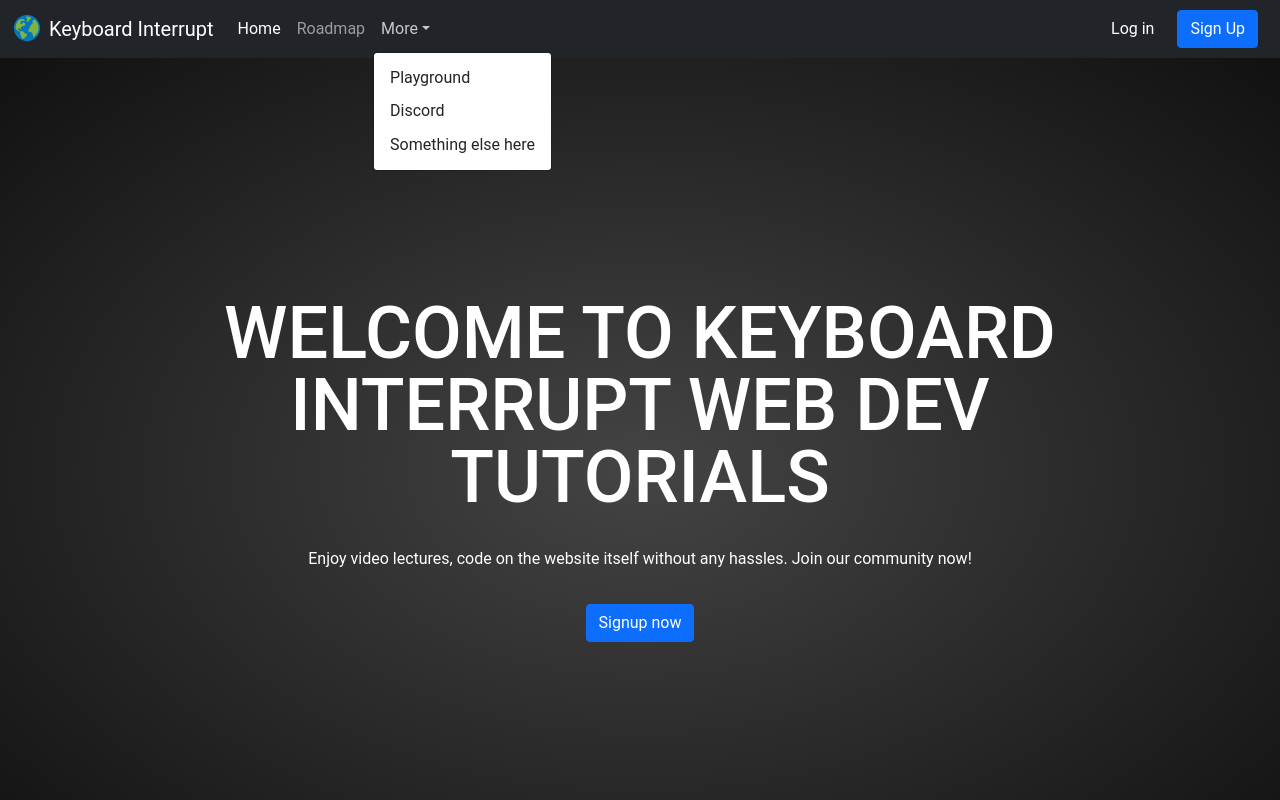
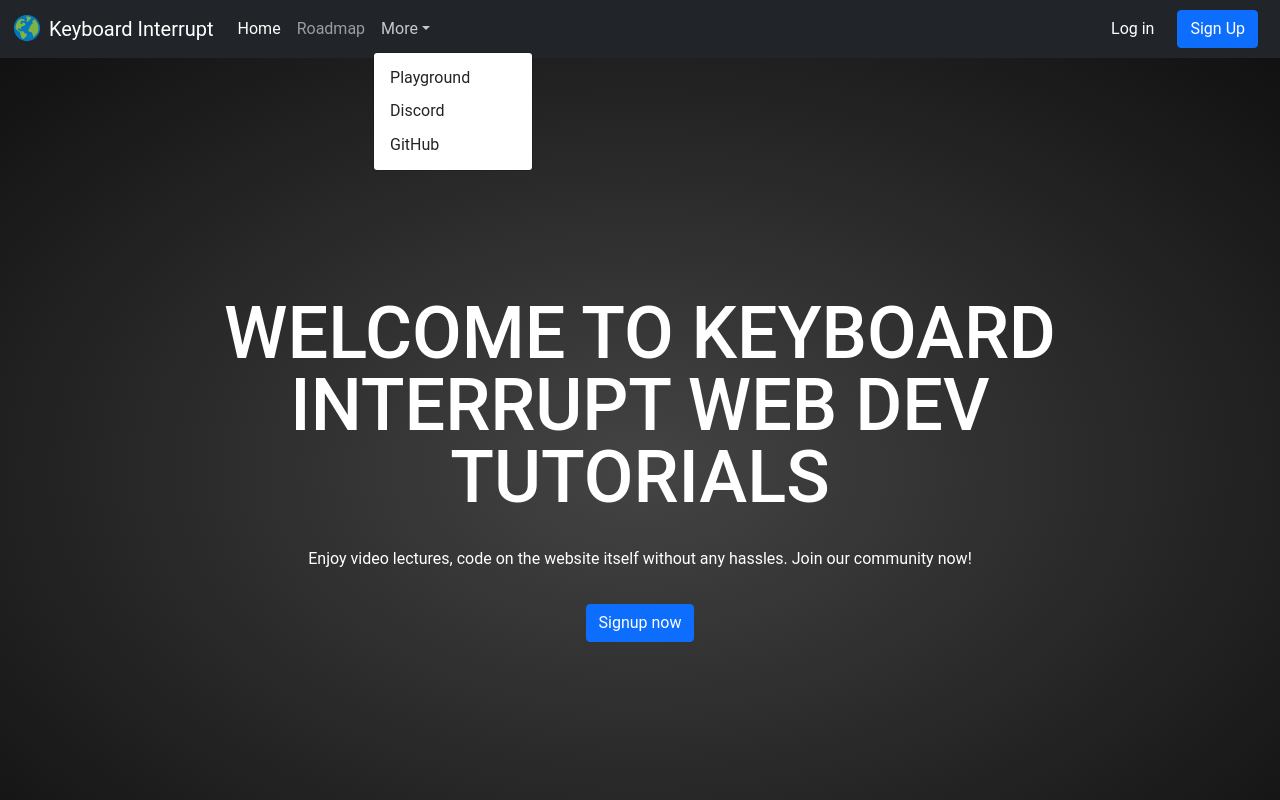
Before and after one commit to ac2302/keyboard-interrupt-CSHTN-08, a React (Create React App) app in the folder react-frontend/: page / in a window 1280 px wide. Both pictures are taken after a click on the link "More". Shown: the top 800 px of the page. Built offline with nearby package versions, Linux system fonts and the light colour scheme.

Commit message:
organize navbar

```diff
--- a/react-frontend/src/components/Navbar.jsx
+++ b/react-frontend/src/components/Navbar.jsx
@@ -66,8 +66,12 @@ function Navbar({ auth, setAuth }) {
 										</a>
 									</li>
 									<li>
-										<a className="dropdown-item" href="#">
-											Something else here
+										<a
+											className="dropdown-item"
+											target="_blank"
+											href="https://github.com/ac2302/keyboard-interrupt-CSHTN-08"
+										>
+											GitHub
 										</a>
 									</li>
 								</ul>
```
